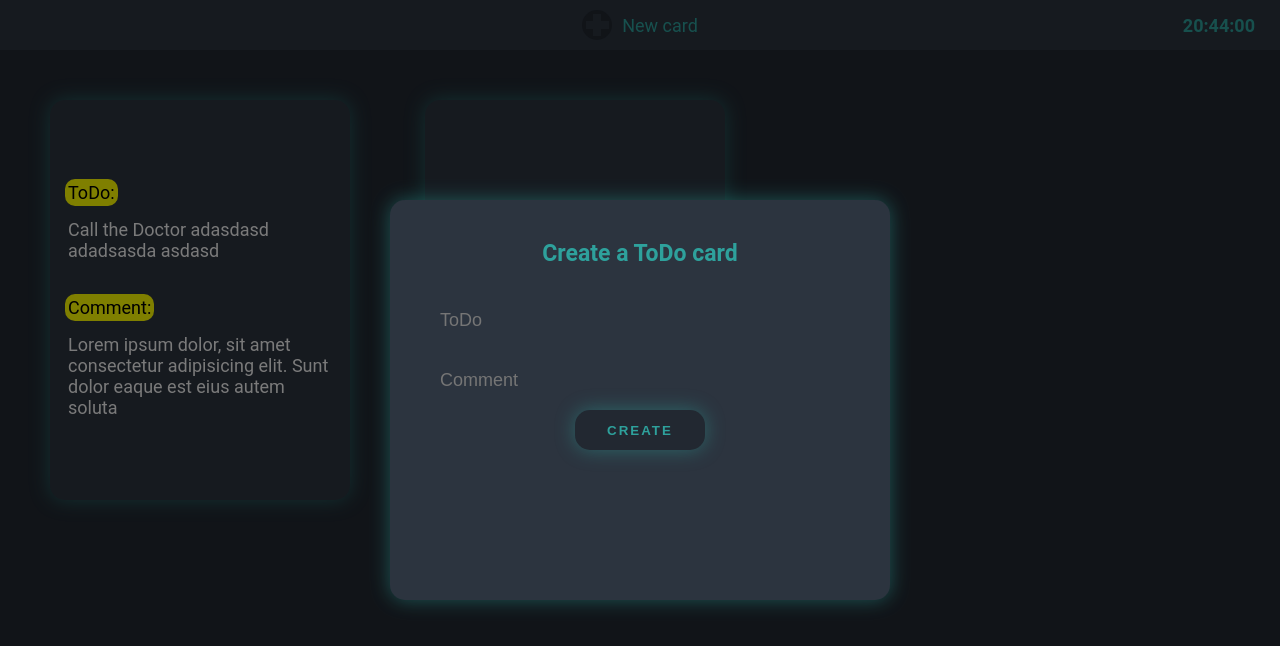
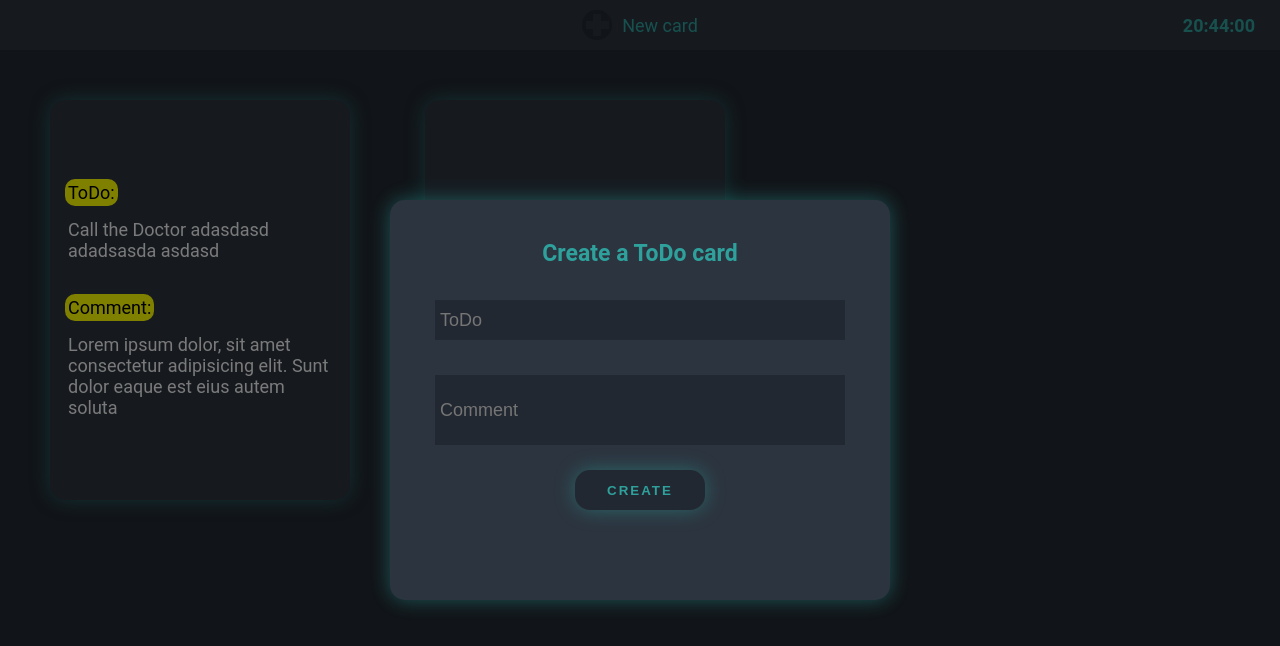
Before and after one commit to TonyNexis/ToDoBoardReactVite, a React (Vite) app: page / in a window 1280 px wide. Shown: the top 646 px of the page. Built offline with nearby package versions, Linux system fonts and the light colour scheme.

Commit message:
some changes with styles

```diff
--- a/src/pages/FormAddCard/FormAddCard.jsx
+++ b/src/pages/FormAddCard/FormAddCard.jsx
@@ -23,7 +23,7 @@ const FormAddCard = () => {
 					{...register('example')}
 				/>
 				<input
-					className={styles.inputs}
+					className={`${styles.inputs} ${styles.inputComment}`}
 					placeholder='Comment'
 					{...register('exampleRequired', { required: true })}
 				/>
--- a/src/pages/FormAddCard/FormAddCard.module.scss
+++ b/src/pages/FormAddCard/FormAddCard.module.scss
@@ -38,10 +38,22 @@
 			height: 30px;
 			font-size: 18px;
 			padding: 5px;
-			margin: 10px;
+			margin: 10px 10px 25px 10px;
 			border: none;
-			background-color: transparent;
+			background-color: $background_color;
 			color: whitesmoke;
+			transition: box-shadow 0.3s ease;
+
+			&:focus {
+				box-shadow: 0px 0px 20px #2ea19b76;
+				outline: none;
+			}
+		}
+
+		.inputComment {
+			height: 60px;
+			overflow-y: auto;
+			word-wrap: break-word;
 		}
 
 		.submitButton {
```
